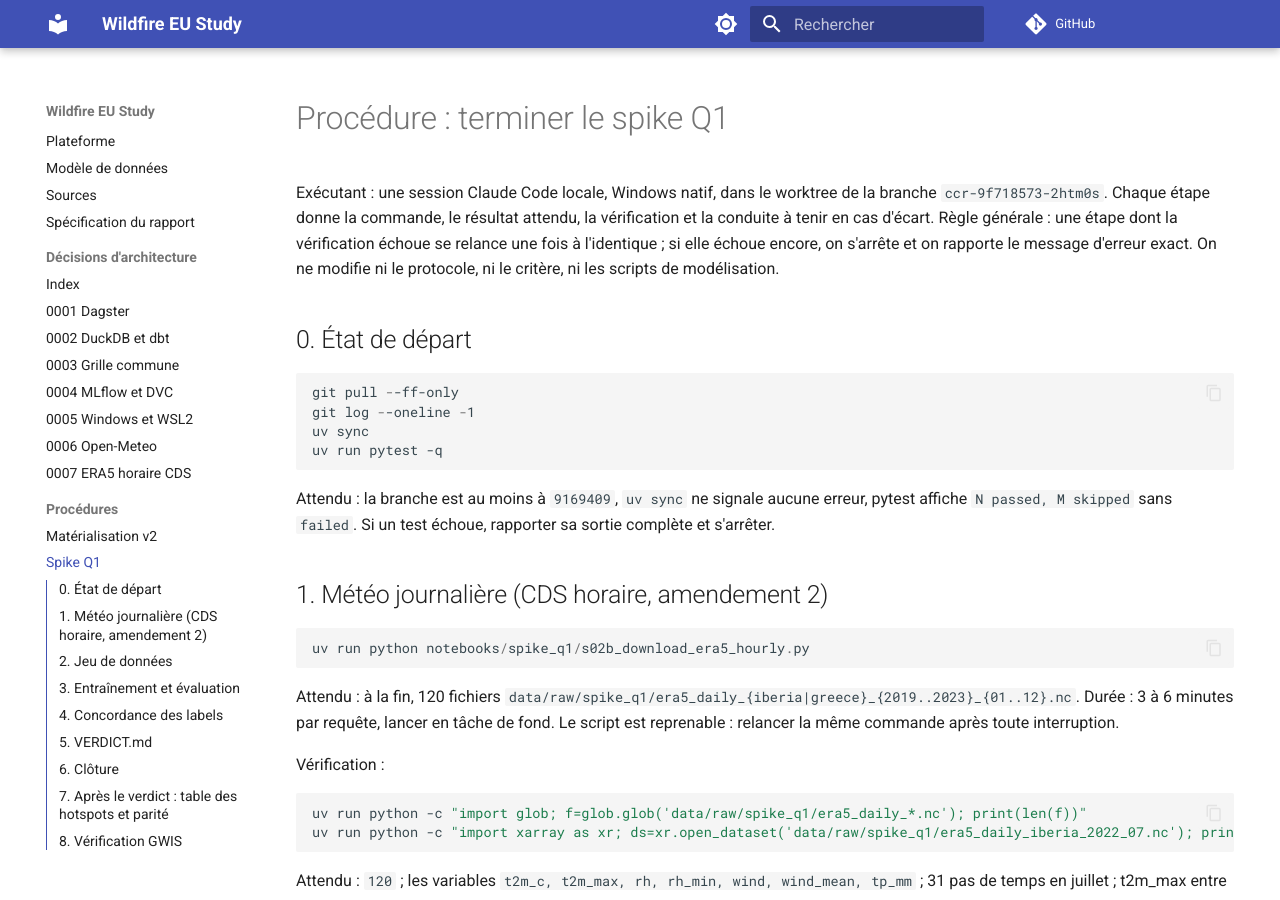
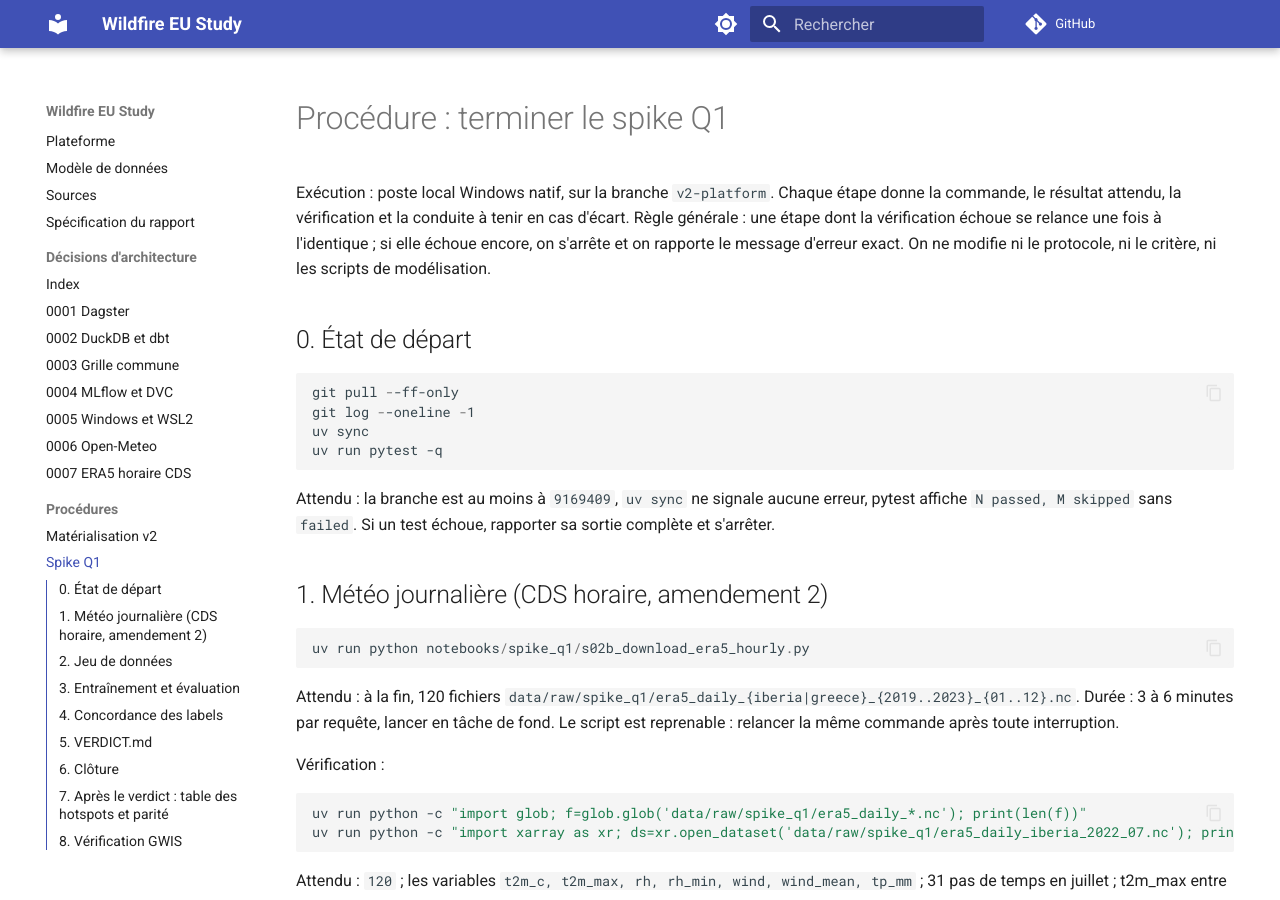
Before and after one commit to MasTristan/wildfire-eu-study, an MkDocs documentation site: the page built from docs/runbooks/spike-q1.md, in a window 1280 px wide and 900 px high. Built offline with MkDocs 1.6.1 and Material for MkDocs 9.7.7, drawn with Linux system fonts in a browser that asks for light colours; comment, search, counter and statistics services are not loaded; some of the changed text lies outside the part shown.

Commit message:
docs: point runbooks and comments to the v2-platform branch and project roadmap

````diff
--- a/docs/runbooks/spike-q1.md
+++ b/docs/runbooks/spike-q1.md
@@ -1,7 +1,6 @@
 # Procédure : terminer le spike Q1
 
-Exécutant : une session Claude Code locale, Windows natif, dans le worktree
-de la branche `ccr-9f718573-2htm0s`. Chaque étape donne la commande, le
+Exécution : poste local Windows natif, sur la branche `v2-platform`. Chaque étape donne la commande, le
 résultat attendu, la vérification et la conduite à tenir en cas d'écart.
 Règle générale : une étape dont la vérification échoue se relance une fois
 à l'identique ; si elle échoue encore, on s'arrête et on rapporte le message
@@ -127,7 +126,7 @@ modification des seuils.
 git add notebooks/spike_q1/out notebooks/spike_q1/VERDICT.md
 git status --short
 git commit -m "spike(q1): verdict, metrics, reliability, concordance and timings"
-git push origin ccr-9f718573-2htm0s
+git push origin v2-platform
 git log --oneline -1
 ```
 
@@ -161,7 +160,7 @@ Puis éditer `data/reference/v1/manifest.json` : ajouter sous
 ```powershell
 git add data/reference/v1/manifest.json
 git commit -m "chore(parity): re-freeze fact_hotspot_countrymonth after the FIRMS window fix"
-git push origin ccr-9f718573-2htm0s
+git push origin v2-platform
 gh release upload v1.0 dist/gold-v1.zip --clobber
 ```
 
````
Also changed, not shown: docs/runbooks/materialise-v2.md (+2 -3 lines), 3 other files.
